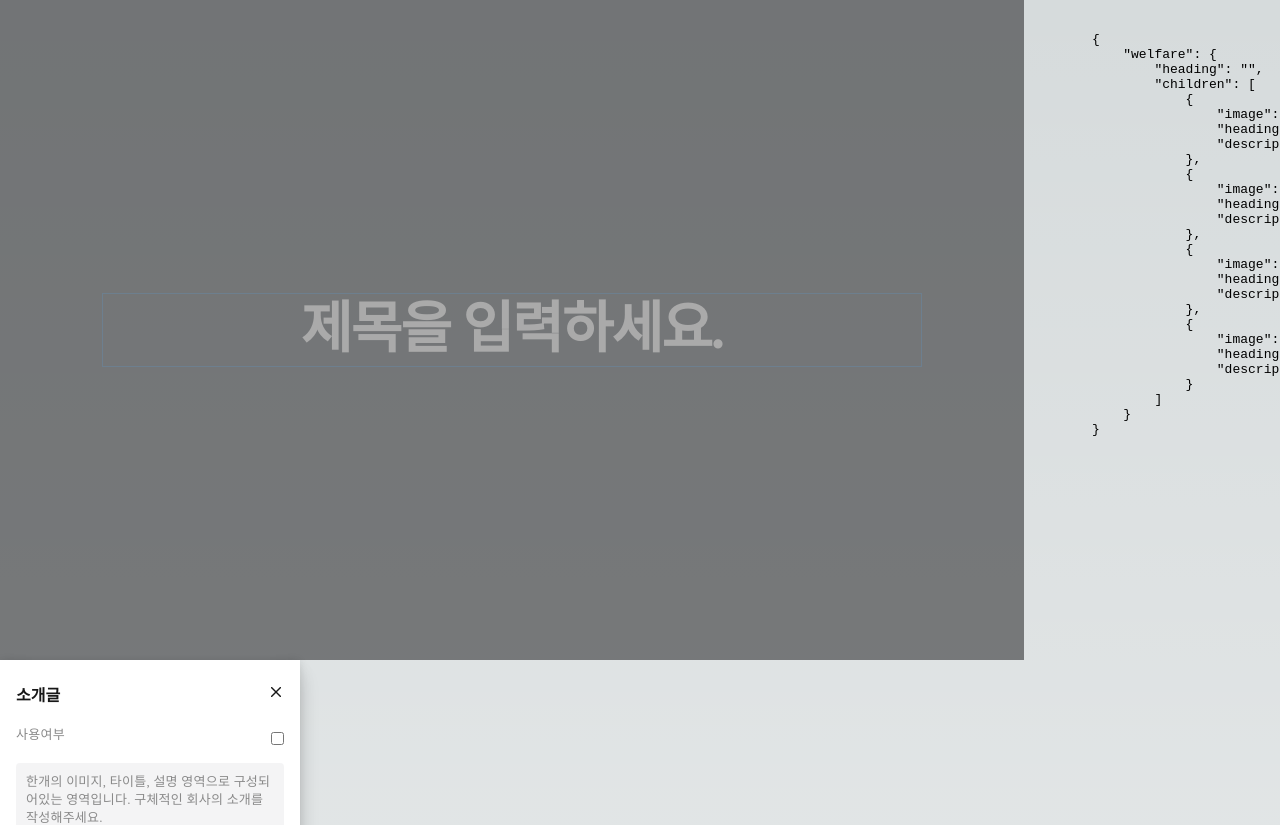
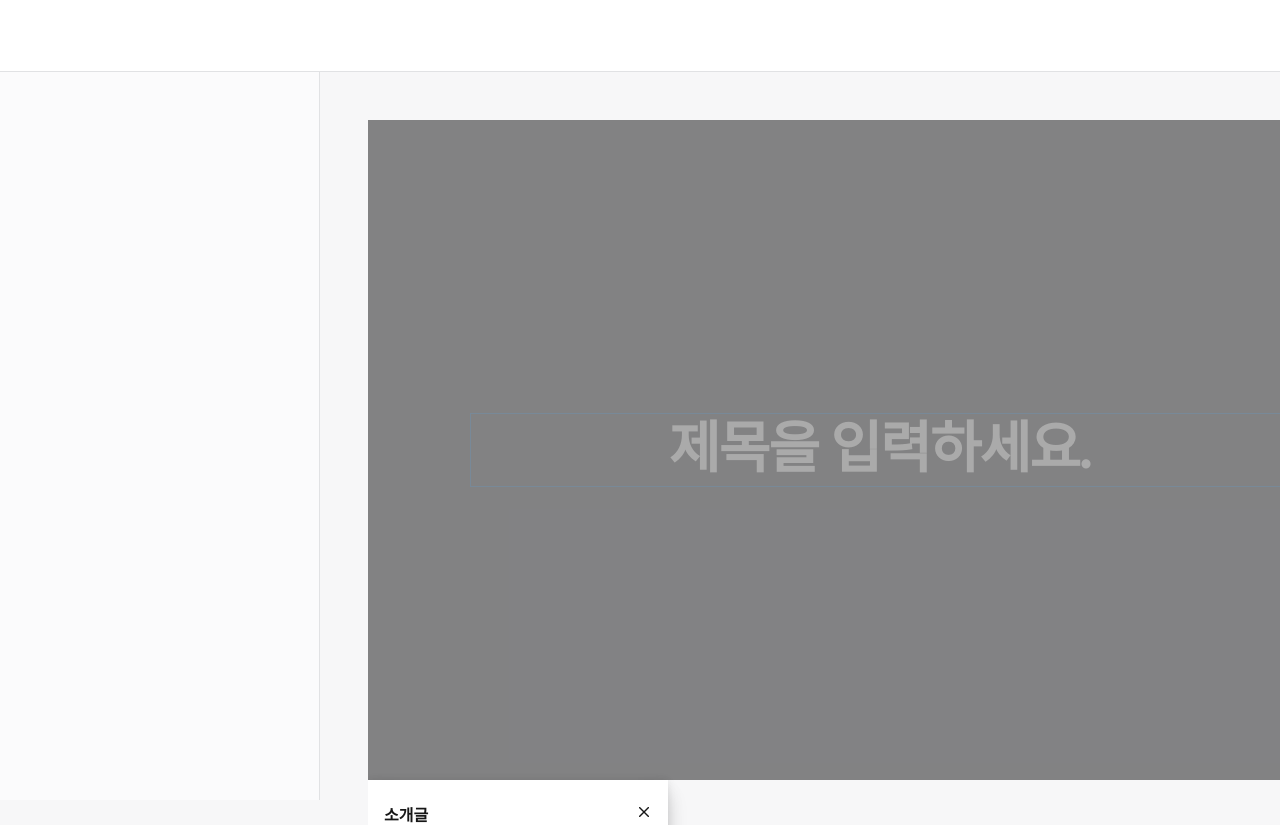
Before and after one commit to kibaek-kimm/site-builder-experiment, a Next.js app: page / in a window 1280 px wide. Shown: the top 825 px of the page. Built offline with nearby package versions, Linux system fonts and the light colour scheme.

Commit message:
feat: 레이아웃 적용

```diff
--- a/src/app/page.tsx
+++ b/src/app/page.tsx
@@ -6,6 +6,7 @@ import { useState } from "react";
 import Main from "@/features/editor/contents/Main";
 import { BuilderValues } from "@/types";
 import Welfare from "@/features/editor/contents/Welfare";
+import RootLayout from "@/features/layout/RootLayout";
 
 export default function Home() {
   const [builderValues, setBuilderValues] = useState<BuilderValues>({});
@@ -18,15 +19,15 @@ export default function Home() {
   };
 
   return (
-    <main className={styles.main}>
+    <RootLayout>
       <div className={styles.editArea}>
         <Main onChange={(values) => handleChange("main", values)} />
         <Vision onChange={(values) => handleChange("vision", values)} />
         <Welfare onChange={(values) => handleChange("welfare", values)} />
       </div>
-      <div className={styles.dataArea}>
+      {/* <div className={styles.dataArea}>
         <pre>{JSON.stringify(builderValues, null, 4)}</pre>
-      </div>
-    </main>
+      </div> */}
+    </RootLayout>
   );
 }
--- /dev/null
+++ b/src/features/layout/GlobalNavigation/GlobalNavigation.module.css
@@ -0,0 +1,10 @@
+.gnb {
+  position: fixed;
+  top: 0;
+  left: 0;
+  width: 100%;
+  height: 72px;
+  background: #fff;
+  border-bottom: 1px solid #e1e2e4;
+  z-index: 10;
+}
--- /dev/null
+++ b/src/features/layout/GlobalNavigation/index.tsx
@@ -0,0 +1,5 @@
+import styles from "./GlobalNavigation.module.css";
+
+export default function GlobalNavigation() {
+  return <header className={styles.gnb}></header>;
+}
--- /dev/null
+++ b/src/features/layout/RootLayout/RootLayout.module.css
@@ -0,0 +1,19 @@
+.root {
+  width: 100%;
+  min-width: 1440px;
+  position: relative;
+  background: #f7f7f8;
+  padding-top: 72px;
+  z-index: 10;
+}
+
+.wrapper {
+  width: 100%;
+  position: relative;
+  padding-left: 320px;
+}
+
+.contents {
+  width: 100%;
+  padding: 48px;
+}
--- /dev/null
+++ b/src/features/layout/RootLayout/index.tsx
@@ -0,0 +1,16 @@
+import { PropsWithChildren } from "react";
+import GlobalNavigation from "../GlobalNavigation";
+import SideNavigation from "../SideNavigation";
+import styles from "./RootLayout.module.css";
+
+export default function RootLayout({ children }: PropsWithChildren) {
+  return (
+    <main className={styles.root}>
+      <GlobalNavigation />
+      <div className={styles.wrapper}>
+        <SideNavigation />
+        <div className={styles.contents}>{children}</div>
+      </div>
+    </main>
+  );
+}
--- /dev/null
+++ b/src/features/layout/SideNavigation/SideNavigation.module.css
@@ -0,0 +1,9 @@
+.wrapper {
+  width: 320px;
+  height: calc(100vh - 72px);
+  position: fixed;
+  top: 72px;
+  left: 0;
+  border-right: 1px solid #e1e2e4;
+  background: rgba(255, 255, 255, 0.5);
+}
--- /dev/null
+++ b/src/features/layout/SideNavigation/index.tsx
@@ -0,0 +1,5 @@
+import styles from "./SideNavigation.module.css";
+
+export default function SideNavigation() {
+  return <aside className={styles.wrapper}></aside>;
+}
```
